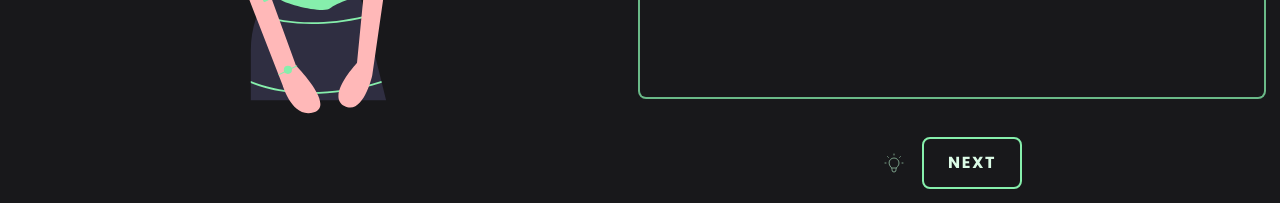
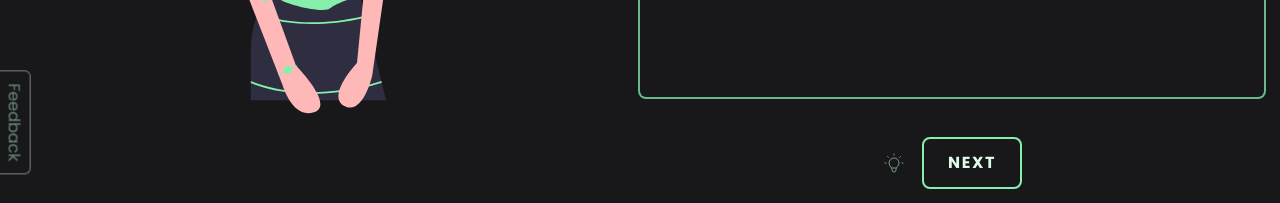
Before and after one commit to mohammadabdullahrihan/github-readme-maker, a Next.js app: page / in a window 1280 px wide. Both pictures are taken after typing "Sample" into the empty fields and a click on the button 456 px from the left and 423 px from the top of the page. Shown: the part 547-750 px from the top of the page. Built offline with nearby package versions, Linux system fonts and the light colour scheme; no server answers.

Commit message:
added feedback button

```diff
--- /dev/null
+++ b/components/elements/FeedbackButton.js
@@ -0,0 +1,12 @@
+import React from "react";
+
+export default function FeedbackButton() {
+  return (
+    <a
+      href="mailto:itsvgin@gmail.com"
+      className="fixed hidden md:flex -left-10 p-1 pb-2 px-3 bottom-28 rotate-90 bg-zinc-900 border border-b-0 rounded-md opacity-50 hover:opacity-100 shadow-xl hover:shadow-green-200 transition-all ease-in-out"
+    >
+      Feedback
+    </a>
+  );
+}
--- a/components/slides/AboutMe.js
+++ b/components/slides/AboutMe.js
@@ -5,6 +5,7 @@ import { useGPRMStore } from "../mobx/GPRMcontext";
 import { useObserver } from "mobx-react";
 import GitHubStats from "./GitHubCards";
 import { LightBulbIcon } from "@heroicons/react/outline";
+import FeedbackButton from "../elements/FeedbackButton";
 
 export default function AboutMe({ back }) {
   const [isVisible, setIsVisible] = useState(false);
@@ -73,6 +74,7 @@ export default function AboutMe({ back }) {
             </div>
           </div>
           <Pagination val={1} />
+          <FeedbackButton />
         </div>
       )}
     </>
--- a/components/slides/Donate.js
+++ b/components/slides/Donate.js
@@ -3,6 +3,7 @@ import NextButton from "../elements/buttons/NextButton";
 import Pagination from "../elements/Pagination";
 import TextInputWithImage from "../elements/textinput/TextInputWithImage";
 import Extras from "./Extras";
+import FeedbackButton from "../elements/FeedbackButton";
 
 export default function Donate({ back }) {
   const [isVisible, setIsVisible] = useState(false);
@@ -89,6 +90,7 @@ export default function Donate({ back }) {
               <div className="flex w-full md:w-10/12 justify-center md:justify-end mt-4">
                 <NextButton onClick={() => onNext()} />
                 <Pagination val={5} />
+                <FeedbackButton />
               </div>
             </div>
           </div>
--- a/components/slides/Extras.js
+++ b/components/slides/Extras.js
@@ -9,6 +9,7 @@ import Pagination from "../elements/Pagination";
 import Preview from "./Preview";
 import { useGPRMStore } from "../mobx/GPRMcontext";
 import { useObserver } from "mobx-react";
+import FeedbackButton from "../elements/FeedbackButton";
 
 export default function Extras({ back }) {
   const [isVisible, setIsVisible] = useState(false);
@@ -344,6 +345,7 @@ ${gprmStore.data.tech
           <span className="pb-6" />
           <NextButton onClick={() => onNext()} />
           <Pagination val={6} />
+          <FeedbackButton />
         </div>
       )}
     </>
--- a/components/slides/GitHubCards.js
+++ b/components/slides/GitHubCards.js
@@ -5,6 +5,7 @@ import Pagination from "../elements/Pagination";
 import { useGPRMStore } from "../mobx/GPRMcontext";
 import { useObserver } from "mobx-react";
 import Socials from "./Socials";
+import FeedbackButton from "../elements/FeedbackButton";
 
 export default function GitHubStats({ back }) {
   const [isVisible, setIsVisible] = useState(false);
@@ -111,6 +112,7 @@ export default function GitHubStats({ back }) {
           </div>
           <NextButton onClick={() => onNext()} />
           <Pagination val={2} />
+          <FeedbackButton />
         </div>
       )}
     </>
--- a/components/slides/Preview.js
+++ b/components/slides/Preview.js
@@ -3,6 +3,7 @@ import ButtonWithSVG from "../elements/buttons/ButtonWithSVG";
 import { db } from "../../config/firebase";
 import ToastSuccess from "../elements/toaster/ToastSuccess";
 import { useGPRMStore } from "../mobx/GPRMcontext";
+import FeedbackButton from "../elements/FeedbackButton";
 
 export default function Preview({ back }) {
   const [copiedAlertVisible, setCopiedAlertVisible] = useState(false);
@@ -120,6 +121,7 @@ export default function Preview({ back }) {
       </p>
       {copiedAlertVisible && <ToastSuccess title="Copied Successfully !" />}
       {downloadAlertVisible && <ToastSuccess title="Download Started !" />}
+      <FeedbackButton />
     </div>
   );
 }
--- a/components/slides/Socials.js
+++ b/components/slides/Socials.js
@@ -4,6 +4,7 @@ import Pagination from "../elements/Pagination";
 import TextInputWithIcon from "../elements/textinput/TextInputWithIcon";
 import { useGPRMStore } from "../mobx/GPRMcontext";
 import TechStack from "./TechStack";
+import FeedbackButton from "../elements/FeedbackButton";
 
 export default function Socials({ back }) {
   const [isVisible, setIsVisible] = useState(false);
@@ -205,6 +206,7 @@ export default function Socials({ back }) {
           </div>
           <NextButton onClick={() => onNext()} />
           <Pagination val={3} />
+          <FeedbackButton />
         </div>
       )}
     </>
--- a/components/slides/TechStack.js
+++ b/components/slides/TechStack.js
@@ -8,6 +8,7 @@ import { data } from "../../data/tech";
 import { searchFilter } from "../../utils/searchFilter";
 import { SearchIcon } from "@heroicons/react/outline";
 import TechBadgesWrapper from "../techstack/TechBadgesWrapper";
+import FeedbackButton from "../elements/FeedbackButton";
 
 export default function TechStack({ back }) {
   const [isVisible, setIsVisible] = useState(false);
@@ -161,6 +162,7 @@ export default function TechStack({ back }) {
           </div>
           <NextButton onClick={() => setIsVisible(true)} />
           <Pagination val={4} />
+          <FeedbackButton />
         </div>
       )}
     </>
```
